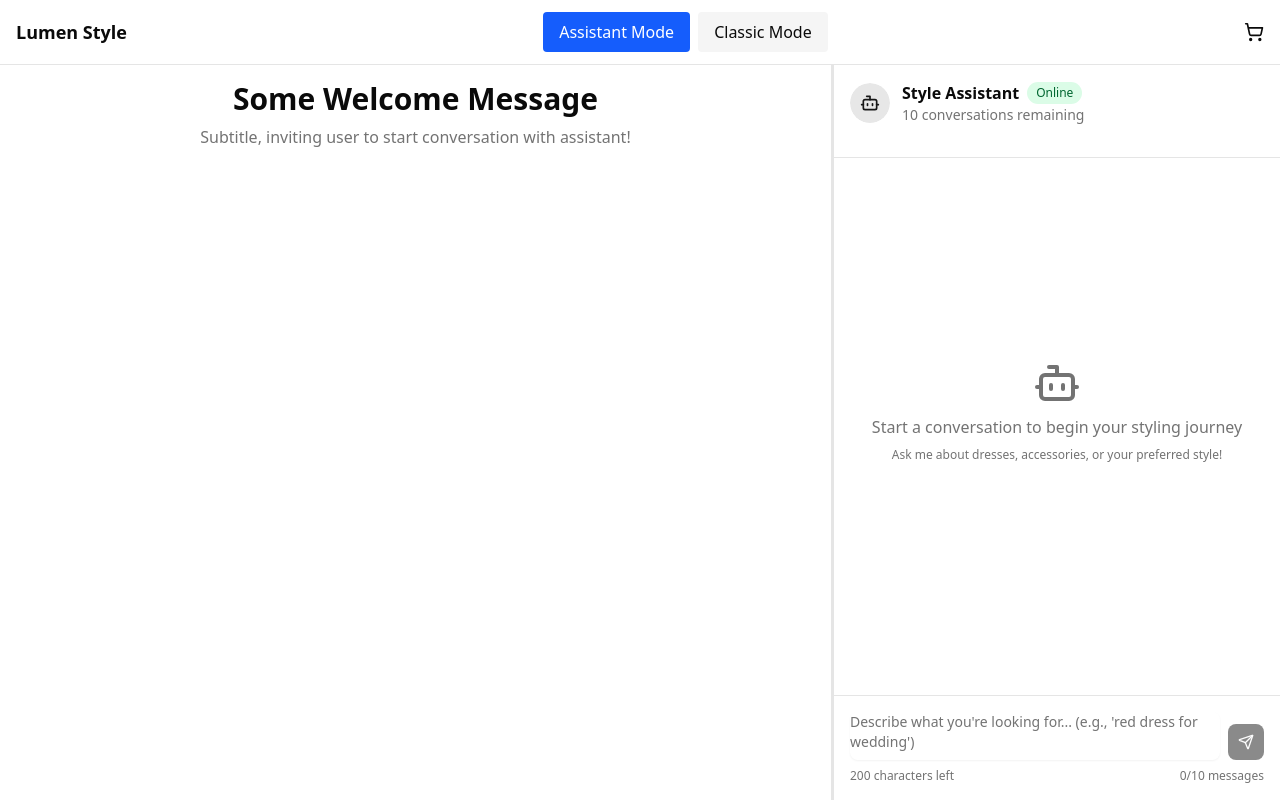
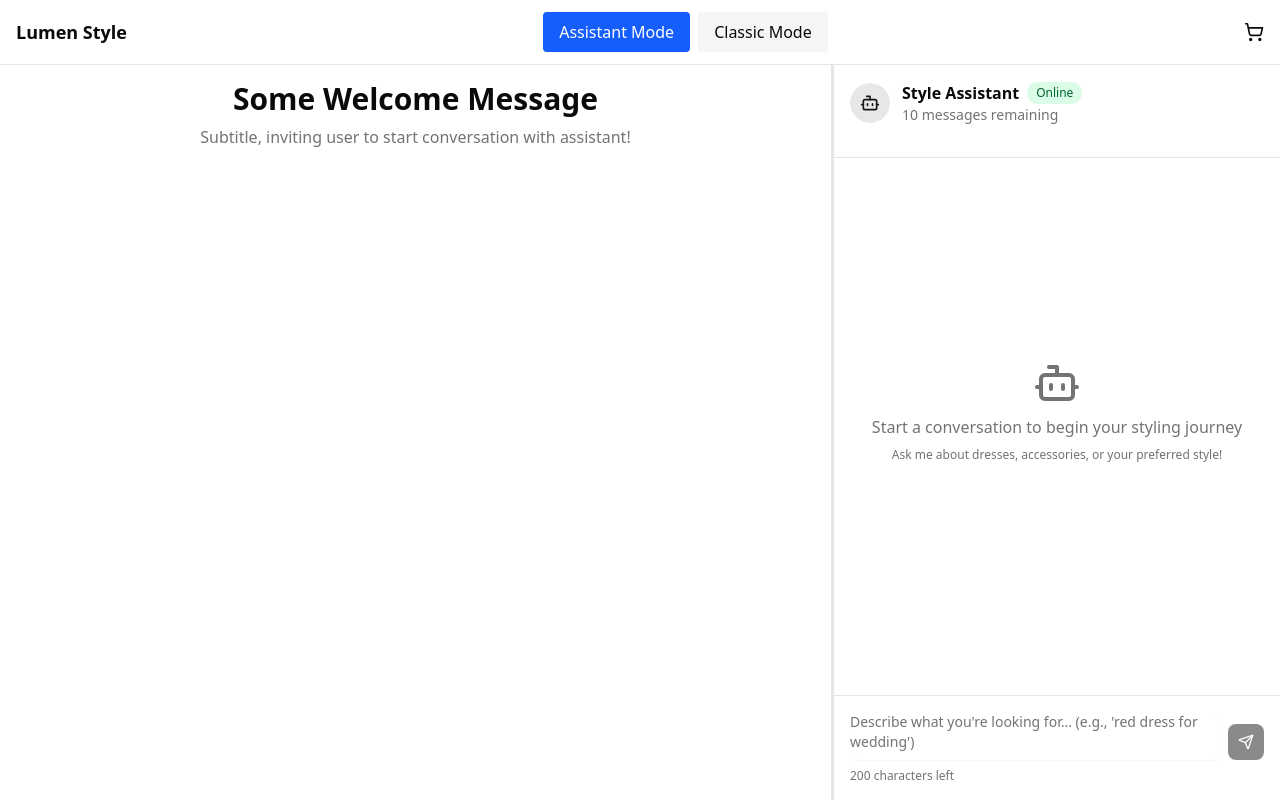
Before and after one commit to gervais-amoah/lumen-collection, a Next.js app: page / in a window 1280 px wide. Built offline with nearby package versions, Linux system fonts and the light colour scheme.

Commit message:
feat: extend chat panel functionality with increased response delay and message count adjustments

```diff
--- a/components/assistant/chat-panel.tsx
+++ b/components/assistant/chat-panel.tsx
@@ -63,7 +63,7 @@ export function ChatPanel() {
 
     try {
       // Sleep for a short time then return a mock response
-      await new Promise((resolve) => setTimeout(resolve, 1000));
+      await new Promise((resolve) => setTimeout(resolve, 5000));
       // Mock API response
       const mockData: ConversationResult = {
         assistant_response: `I found some great options for "${userMessage}". Here are the best matches:`,
@@ -144,7 +144,7 @@ export function ChatPanel() {
               </Badge>
             </div>
             <p className="text-sm text-muted-foreground">
-              {messagesRemaining} conversations remaining
+              {messagesRemaining} messages remaining
             </p>
           </div>
         </div>
@@ -205,7 +205,7 @@ export function ChatPanel() {
                 <Bot className="h-4 w-4" />
               </AvatarFallback>
             </Avatar>
-            <div className="rounded-lg bg-muted px-3 py-2 text-sm">
+            <div className="flex items-center rounded-lg bg-muted px-3 py-2 text-sm">
               <div className="flex space-x-1">
                 <div className="h-2 w-2 animate-bounce rounded-full bg-muted-foreground"></div>
                 <div className="h-2 w-2 animate-bounce rounded-full bg-muted-foreground [animation-delay:-0.3s]"></div>
@@ -256,9 +256,9 @@ export function ChatPanel() {
                 ? `${message.length - MAX_MESSAGE_LENGTH} characters over limit`
                 : `${charactersRemaining} characters left`}
             </span>
-            <span className="text-muted-foreground">
+            {/* <span className="text-muted-foreground">
               {messages.length}/{MAX_MESSAGES_PER_SESSION} messages
-            </span>
+            </span> */}
           </div>
         </form>
       </CardFooter>
--- a/next.config.ts
+++ b/next.config.ts
@@ -4,6 +4,14 @@ const nextConfig: NextConfig = {
   /* config options here */
   images: {
     domains: ["images.unsplash.com"],
+    remotePatterns: [
+      {
+        protocol: "https",
+        hostname: "images.unsplash.com",
+        port: "",
+        pathname: "/**",
+      },
+    ],
   },
 };
 
```
